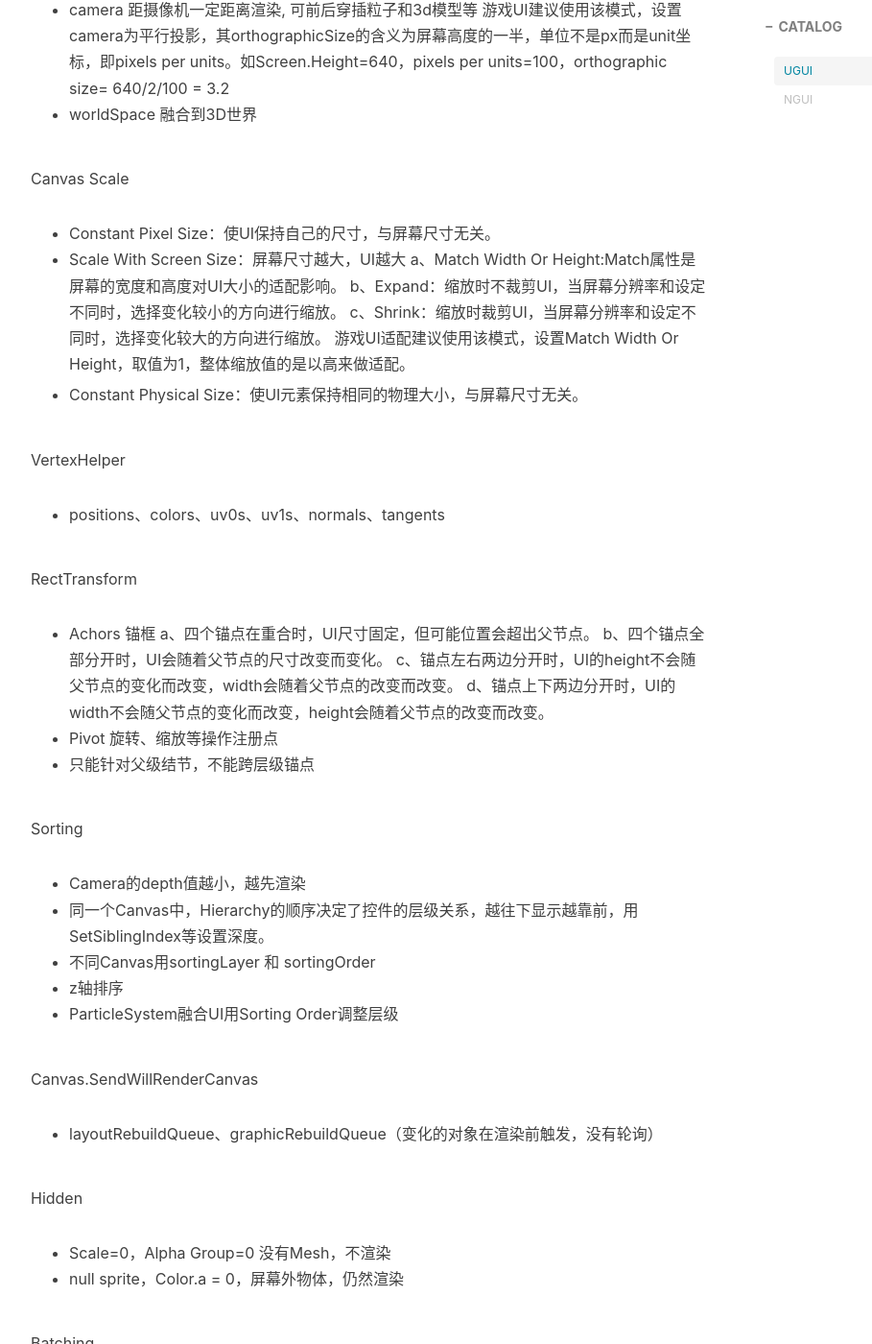
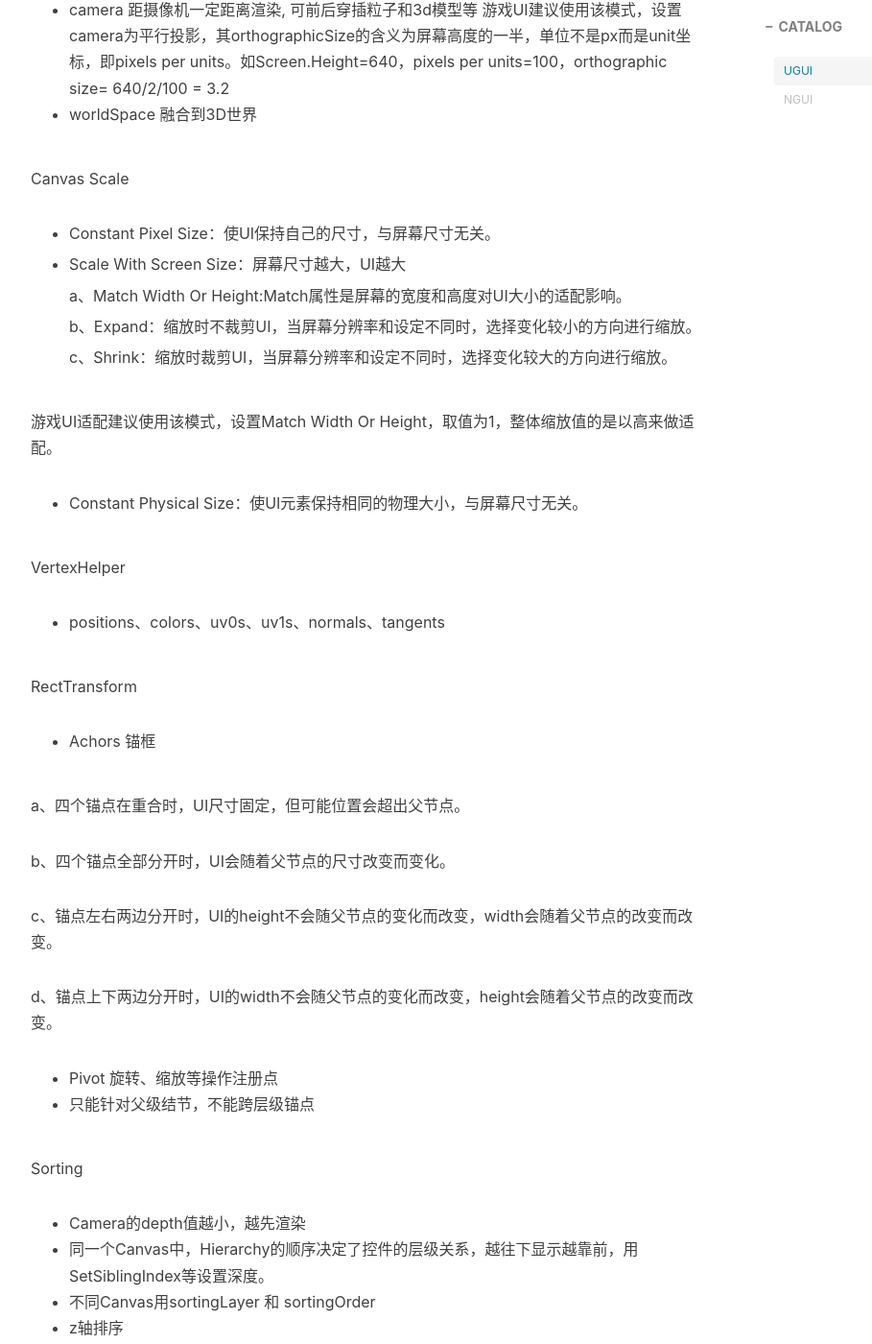
Before and after one commit to chenanbao/chenanbao.github.io, a Jekyll site: the page built from _posts/2018-09-11-UGUI浅析.md, in a window 1280 px wide and 1400 px high, scrolled down 976 px. Shown: the whole window at 96% size, without its empty margins (233-1142 px from the left). Built offline with Jekyll 4.4.1, drawn with Linux system fonts in a browser that asks for light colours; nearby versions of some CDN libraries; comment, search, counter and statistics services are not loaded; some of the changed lines change nothing that is shown; some of the changed text lies outside the part shown.

Commit message:
修改格式

```diff
--- a/_posts/2018-09-11-UGUI浅析.md
+++ b/_posts/2018-09-11-UGUI浅析.md
@@ -27,11 +27,17 @@ Render Mode
 
 Canvas Scale
 +  Constant Pixel Size：使UI保持自己的尺寸，与屏幕尺寸无关。
+
 +  Scale With Screen Size：屏幕尺寸越大，UI越大
+
     a、Match Width Or Height:Match属性是屏幕的宽度和高度对UI大小的适配影响。
+
     b、Expand：缩放时不裁剪UI，当屏幕分辨率和设定不同时，选择变化较小的方向进行缩放。
+
     c、Shrink：缩放时裁剪UI，当屏幕分辨率和设定不同时，选择变化较大的方向进行缩放。
+
 游戏UI适配建议使用该模式，设置Match Width Or Height，取值为1，整体缩放值的是以高来做适配。
+
 
 +  Constant Physical Size：使UI元素保持相同的物理大小，与屏幕尺寸无关。
 
@@ -40,10 +46,15 @@ VertexHelper
 
 RectTransform
 + Achors 锚框
+
 a、四个锚点在重合时，UI尺寸固定，但可能位置会超出父节点。
+
 b、四个锚点全部分开时，UI会随着父节点的尺寸改变而变化。
+
 c、锚点左右两边分开时，UI的height不会随父节点的变化而改变，width会随着父节点的改变而改变。
+
 d、锚点上下两边分开时，UI的width不会随父节点的变化而改变，height会随着父节点的改变而改变。
+
 + Pivot 旋转、缩放等操作注册点
 + 只能针对父级结节，不能跨层级锚点
 
@@ -115,7 +126,7 @@ Altas
 扩展组件
 + [LoopScrollRect](https://github.com/qiankanglai/LoopScrollRect)
 + 无图文混排 [TextMesh Pro](https://assetstore.unity.com/packages/essentials/beta-projects/textmesh-pro-84126)
-+ 文字没有描边、渐变、投影功能 [Unity uGUI Text Outline Shadow](https://github.com/n-yoda/unity-vertex-effects)
++ 文字有简单描边、渐变、投影功能 。其他扩展[Unity uGUI Text Outline Shadow](https://github.com/n-yoda/unity-vertex-effects)
 + 没有默认的Tween的[Dotween](http://dotween.demigiant.com/)
 
 #### NGUI
```
